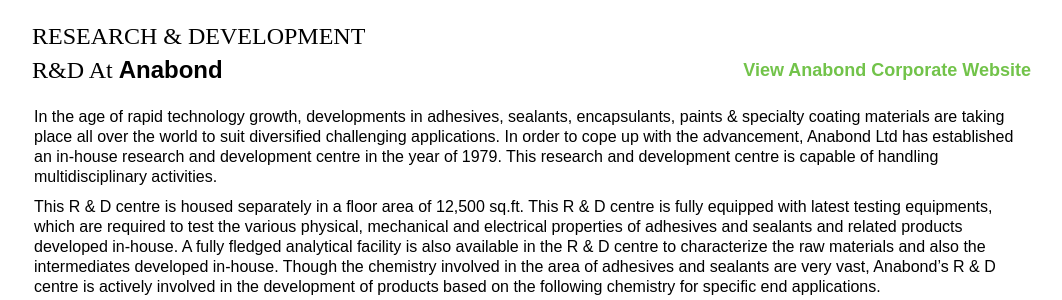
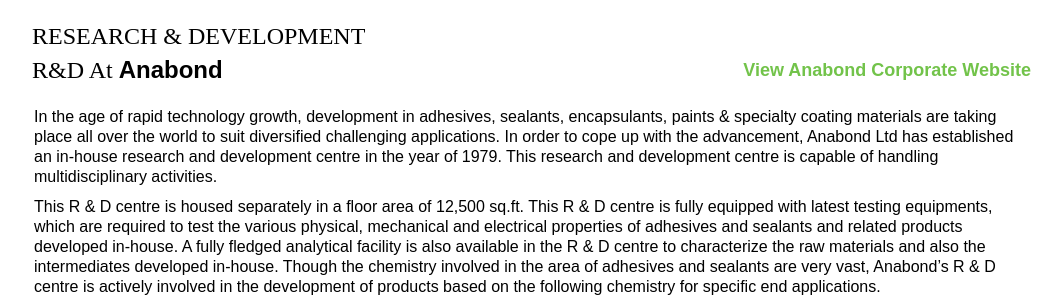
Before and after one commit to Digitalchakra/Anabond-HSButyl, a CodeIgniter app: page /hsbutyl/RandD in a window 1280 px wide. Shown: the part 161-461 px from the top of the page, without its empty margins (109-1171 px from the left). Run offline with CodeIgniter, Linux system fonts and the light colour scheme; some libraries are stand-ins or nearby versions; some web fonts are replaced.

Commit message:
text correction

```diff
--- a/application/views/RandD.php
+++ b/application/views/RandD.php
@@ -5,7 +5,7 @@
           <span class="aln_rit"><a href="http://www.anabond.com/" target="_blank">View Anabond Corporate Website</a></span>
       </h1>
 
-      <p class="pg2_cnt1">In the age of rapid technology growth, developments in adhesives, sealants, encapsulants, paints & specialty coating materials are taking place all over the world to suit diversified challenging applications.  In order to cope up with the advancement, Anabond Ltd has established an in-house research and development centre in the year of 1979.  This research and development centre is capable of handling multidisciplinary activities. </p>
+      <p class="pg2_cnt1">In the age of rapid technology growth, development in adhesives, sealants, encapsulants, paints & specialty coating materials are taking place all over the world to suit diversified challenging applications.  In order to cope up with the advancement, Anabond Ltd has established an in-house research and development centre in the year of 1979.  This research and development centre is capable of handling multidisciplinary activities. </p>
       <p class="pg2_cnt1">This R & D centre is housed separately in a floor area of 12,500 sq.ft. This R & D centre is fully equipped with latest testing equipments, which are required to test the various physical, mechanical and electrical properties of adhesives and sealants and related products developed in-house. A fully fledged analytical facility is also available in the R & D centre to characterize the raw materials and also the intermediates developed in-house. Though the chemistry involved in the area of adhesives and sealants are very vast, Anabond’s R & D centre is actively involved in the development of products based on the following chemistry for specific end applications.</p>
 			<p class="pg2_cnt1 randd_img"></p>
 
```
